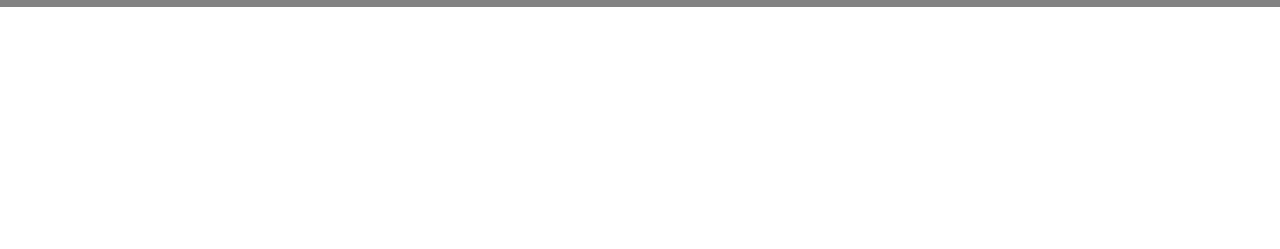
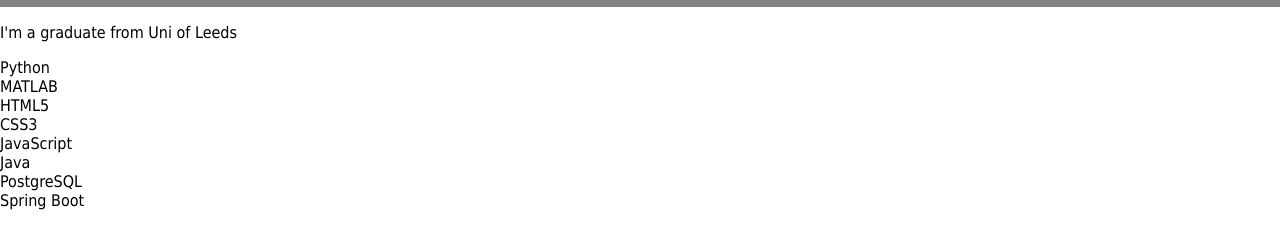
Before and after one commit to KacperProg/portfolio_website, a plain HTML site: page index.html in a window 1280 px wide. Shown: the part 113-362 px from the top of the page. Drawn offline with Linux system fonts and the light colour scheme.

Commit message:
expanded on skills and about me section

```diff
--- a/index.html
+++ b/index.html
@@ -21,5 +21,23 @@
             <li><a href="https://www.linkedin.com/in/kacper-nowak-201ab21b9/">LinkedIn</a></li>
         </ul>
     </header>
+    <section class="main-page">
+        <section class="about-me"></section>
+            <p>I'm a graduate from Uni of Leeds</p>
+            <!-- <img> -->
+        <section class="my-skills"></section>
+            <div class="row">
+                <div class="skill-icon">Python</div>
+                <div class="skill-icon">MATLAB</div>
+                <div class="skill-icon">HTML5</div>
+                <div class="skill-icon">CSS3</div>
+            </div>
+            <div class="row"></div>
+                <div class="skill-icon">JavaScript</div>
+                <div class="skill-icon">Java</div>
+                <div class="skill-icon">PostgreSQL</div>
+                <div class="skill-icon">Spring Boot</div>
+        <section class="contact-me"></section>
+    </section>
 </body>
 </html>
```
